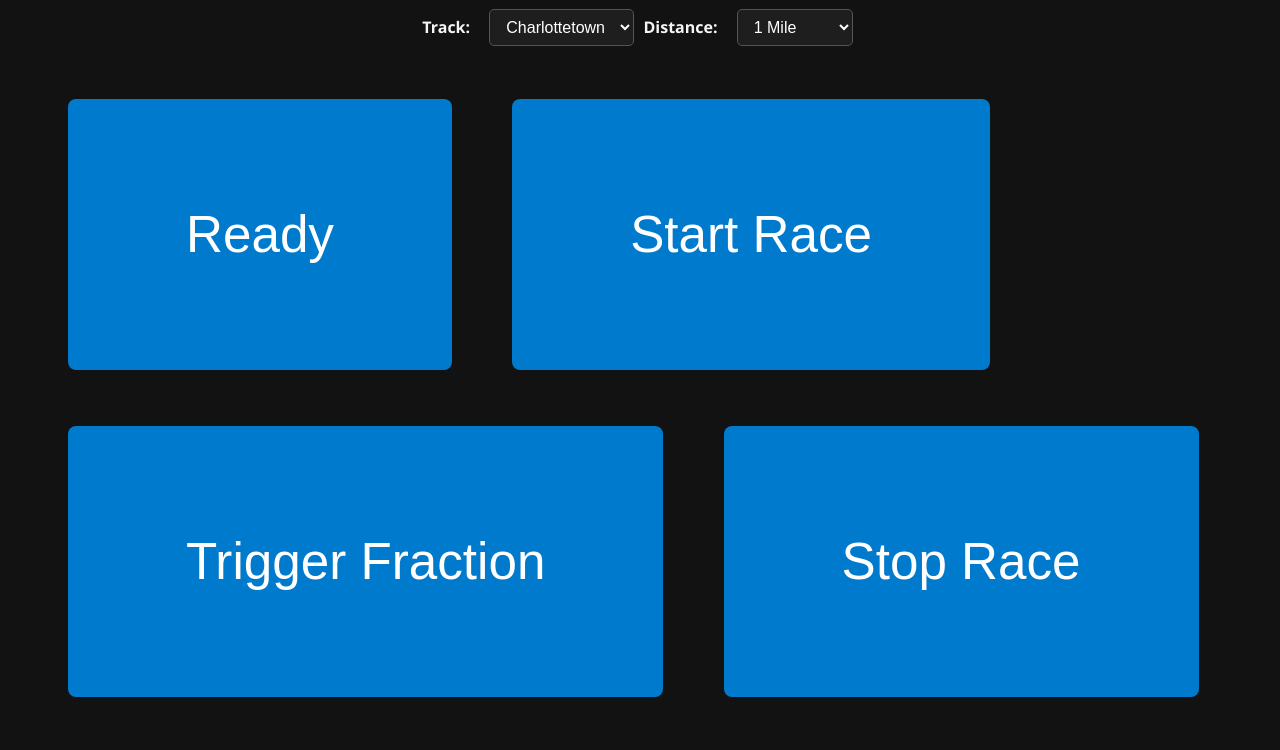
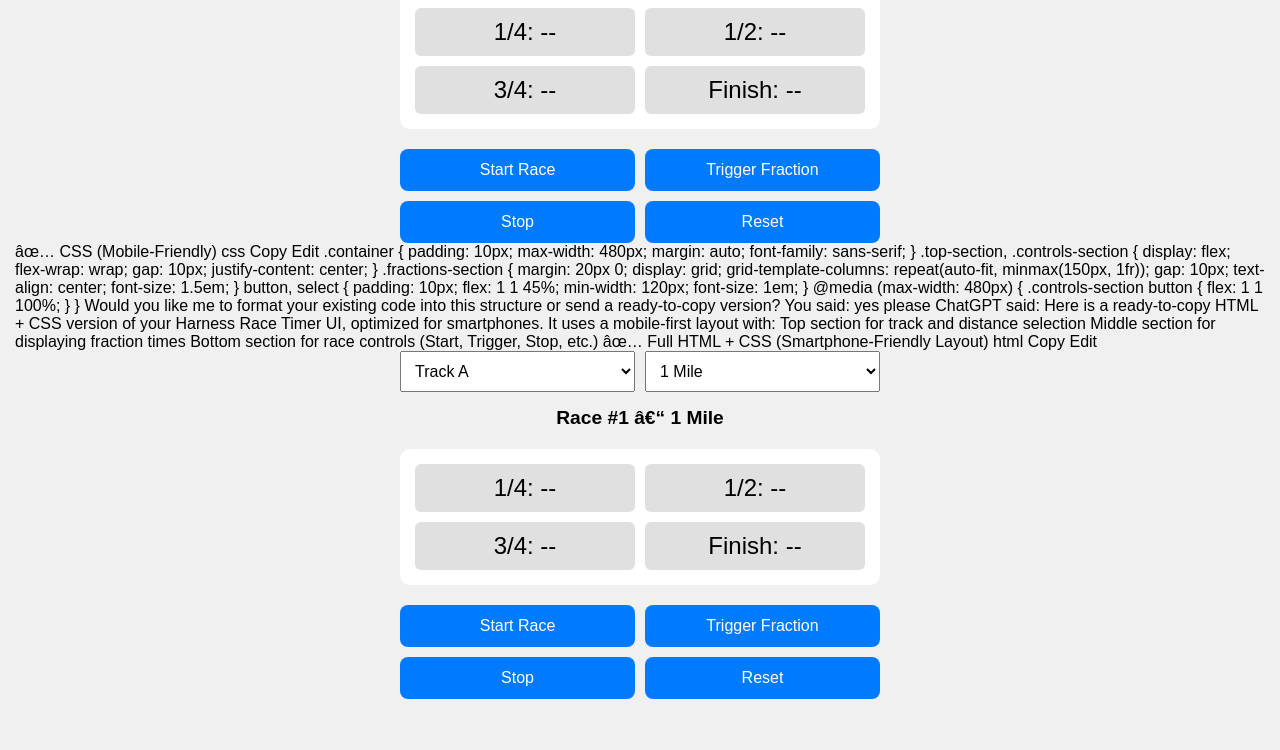
Before and after one commit to Curtismacd31/harness-timer, a website: page public/index.html in a window 1280 px wide. Shown: the part 120-870 px from the top of the page. After the commit the page ends 834 px from the top, so only its background shows below. Drawn offline with Linux system fonts and the light colour scheme.

Commit message:
Update index.html

```diff
--- a/public/index.html
+++ b/public/index.html
@@ -1,125 +1,208 @@
+<div class="container">
+  <!-- Top Section -->
+  <div class="top-section">
+    <select id="trackName">...</select>
+    <select id="raceDistance">...</select>
+    <div id="raceInfo">Race #3 – 1 Mile</div>
+  </div>
+
+  <!-- Middle Section (Fractions) -->
+  <div class="fractions-section">
+    <div class="fraction">1/4: <span id="frac1">--</span></div>
+    <div class="fraction">1/2: <span id="frac2">--</span></div>
+    <div class="fraction">3/4: <span id="frac3">--</span></div>
+    <div class="fraction">Finish: <span id="frac4">--</span></div>
+  </div>
+
+  <!-- Bottom Section (Buttons) -->
+  <div class="controls-section">
+    <button onclick="startRace()">Start Race</button>
+    <button onclick="triggerFraction()">Trigger Fraction</button>
+    <button onclick="stopRace()">Stop</button>
+    <button onclick="resetRace()">Reset</button>
+  </div>
+</div>
+✅ CSS (Mobile-Friendly)
+css
+Copy
+Edit
+.container {
+  padding: 10px;
+  max-width: 480px;
+  margin: auto;
+  font-family: sans-serif;
+}
+
+.top-section,
+.controls-section {
+  display: flex;
+  flex-wrap: wrap;
+  gap: 10px;
+  justify-content: center;
+}
+
+.fractions-section {
+  margin: 20px 0;
+  display: grid;
+  grid-template-columns: repeat(auto-fit, minmax(150px, 1fr));
+  gap: 10px;
+  text-align: center;
+  font-size: 1.5em;
+}
+
+button, select {
+  padding: 10px;
+  flex: 1 1 45%;
+  min-width: 120px;
+  font-size: 1em;
+}
+
+@media (max-width: 480px) {
+  .controls-section button {
+    flex: 1 1 100%;
+  }
+}
+Would you like me to format your existing code into this structure or send a ready-to-copy version?
+
+
+
+
+
+
+
+
+You said:
+yes please
+
+
+ChatGPT said:
+Here is a ready-to-copy HTML + CSS version of your Harness Race Timer UI, optimized for smartphones. It uses a mobile-first layout with:
+
+Top section for track and distance selection
+
+Middle section for displaying fraction times
+
+Bottom section for race controls (Start, Trigger, Stop, etc.)
+
+✅ Full HTML + CSS (Smartphone-Friendly Layout)
+html
+Copy
+Edit
 <!DOCTYPE html>
 <html lang="en">
 <head>
   <meta charset="UTF-8">
-  <title>Cujo Entertainment - Harness Race Timer</title>
+  <title>Harness Race Timer</title>
+  <meta name="viewport" content="width=device-width, initial-scale=1.0">
   <style>
     body {
-      font-family: 'Segoe UI', sans-serif;
-      background: #121212;
-      color: #f5f5f5;
       margin: 0;
-      padding: 40px;
+      font-family: sans-serif;
+      background: #f0f0f0;
+      padding: 15px;
+    }
+
+    .container {
+      max-width: 480px;
+      margin: auto;
       display: flex;
       flex-direction: column;
-      align-items: center;
+      gap: 20px;
     }
 
-    h1 {
-      font-size: 2em;
-      color: #FFD700;
-      margin-bottom: 20px;
+    .top-section,
+    .controls-section {
+      display: flex;
+      flex-wrap: wrap;
+      gap: 10px;
+      justify-content: center;
     }
 
-    label {
-      margin-right: 10px;
-      font-weight: bold;
-    }
-
-    select, input[type="text"], input[type="number"] {
-      background: #1e1e1e;
-      color: #fff;
-      border: 1px solid #555;
-      padding: 8px 12px;
-      margin: 5px;
-      border-radius: 5px;
+    .top-section select {
+      flex: 1 1 48%;
+      padding: 10px;
       font-size: 1em;
     }
 
-    button {
-    background: #007acc;
-    color: white;
-    border: none;
-    padding: 106px 118px;         /* ⬅️ increased size */
-    margin: 28px;
-    font-size: 3.2em;           /* ⬅️ larger text */
-    border-radius: 8px;
-    cursor: pointer;
-    transition: background 0.3s ease;
-    min-width: 150px;           /* ⬅️ consistent width */
-  }
-
-    button:hover {
-      background: #005ea6;
+    #raceInfo {
+      width: 100%;
+      text-align: center;
+      font-weight: bold;
+      font-size: 1.2em;
+      margin-top: 5px;
     }
 
-    #liveTime {
-      font-size: 2.5em;
-      font-weight: bold;
-      margin-top: 30px;
-      margin-bottom: 10px;
-      color: #00ffcc;
+    .fractions-section {
+      display: grid;
+      grid-template-columns: repeat(auto-fit, minmax(150px, 1fr));
+      gap: 10px;
+      text-align: center;
+      font-size: 1.5em;
+      background: #fff;
+      padding: 15px;
+      border-radius: 10px;
     }
 
-    .fractions {
-      background: #1e1e1e;
-      font-size: 1.5em;
-      border: 1px solid #444;
-      border-radius: 10px;
-      padding: 20px;
-      width: 300px;
-      margin-top: 20px;
+    .fraction {
+      background: #e0e0e0;
+      border-radius: 6px;
+      padding: 10px;
     }
 
-    .fractions h3 {
-      margin-top: 0;
-      font-size: 1.2em;
-      color: #ffd700;
-      border-bottom: 1px solid #444;
-      padding-bottom: 5px;
+    .controls-section button {
+      flex: 1 1 45%;
+      padding: 12px;
+      font-size: 1em;
+      background: #007bff;
+      color: white;
+      border: none;
+      border-radius: 8px;
+      cursor: pointer;
     }
 
-    .fractions div {
-      padding: 6px 0;
-      border-bottom: 1px solid #333;
+    .controls-section button:hover {
+      background: #0056b3;
+    }
+
+    @media (max-width: 480px) {
+      .controls-section button {
+        flex: 1 1 100%;
+      }
     }
   </style>
 </head>
 <body>
-  <h1>Cujo Entertainment - Harness Race Timer</h1>
 
-  <div>
-    <label>Track:</label>
-    <select id="trackSelect">
-      <option value="Charlottetown">Charlottetown</option>
-      <option value="Summerside">Summerside</option>
-      <option value="Truro">Truro</option>
-      <option value="North Side">North Side</option>
-      <option value="Inverness">Inverness</option>
+<div class="container">
+  <!-- Top Section -->
+  <div class="top-section">
+    <select id="trackName">
+      <option>Track A</option>
+      <option>Track B</option>
     </select>
-
-    <label>Distance:</label>
-    <select id="distanceSelect">
-      <option value="1 Mile">1 Mile</option>
-      <option value="1 Mile 1/8">1 Mile 1/8</option>
+    <select id="raceDistance">
+      <option>1 Mile</option>
+      <option>1 Mile 1/8</option>
     </select>
+    <div id="raceInfo">Race #1 – 1 Mile</div>
   </div>
 
-  <div style="margin-top: 20px;">
-    <button onclick="readyRace()">Ready</button>
+  <!-- Middle Section -->
+  <div class="fractions-section">
+    <div class="fraction">1/4: <span id="frac1">--</span></div>
+    <div class="fraction">1/2: <span id="frac2">--</span></div>
+    <div class="fraction">3/4: <span id="frac3">--</span></div>
+    <div class="fraction">Finish: <span id="frac4">--</span></div>
+  </div>
+
+  <!-- Bottom Section -->
+  <div class="controls-section">
     <button onclick="startRace()">Start Race</button>
     <button onclick="triggerFraction()">Trigger Fraction</button>
-    <button onclick="stopRace()">Stop Race</button>
+    <button onclick="stopRace()">Stop</button>
     <button onclick="resetRace()">Reset</button>
-    <button onclick="clearDisplay()">Clear</button>
   </div>
-
-  <h2 id="liveTime">Time: 0.0</h2>
-
-  <div class="fractions" id="fractionsContainer">
-    <h3>Fractions</h3>
-    <!-- Fraction entries will appear here -->
-  </div>
+</div>
 
   <script>
     let timer = null;
```
